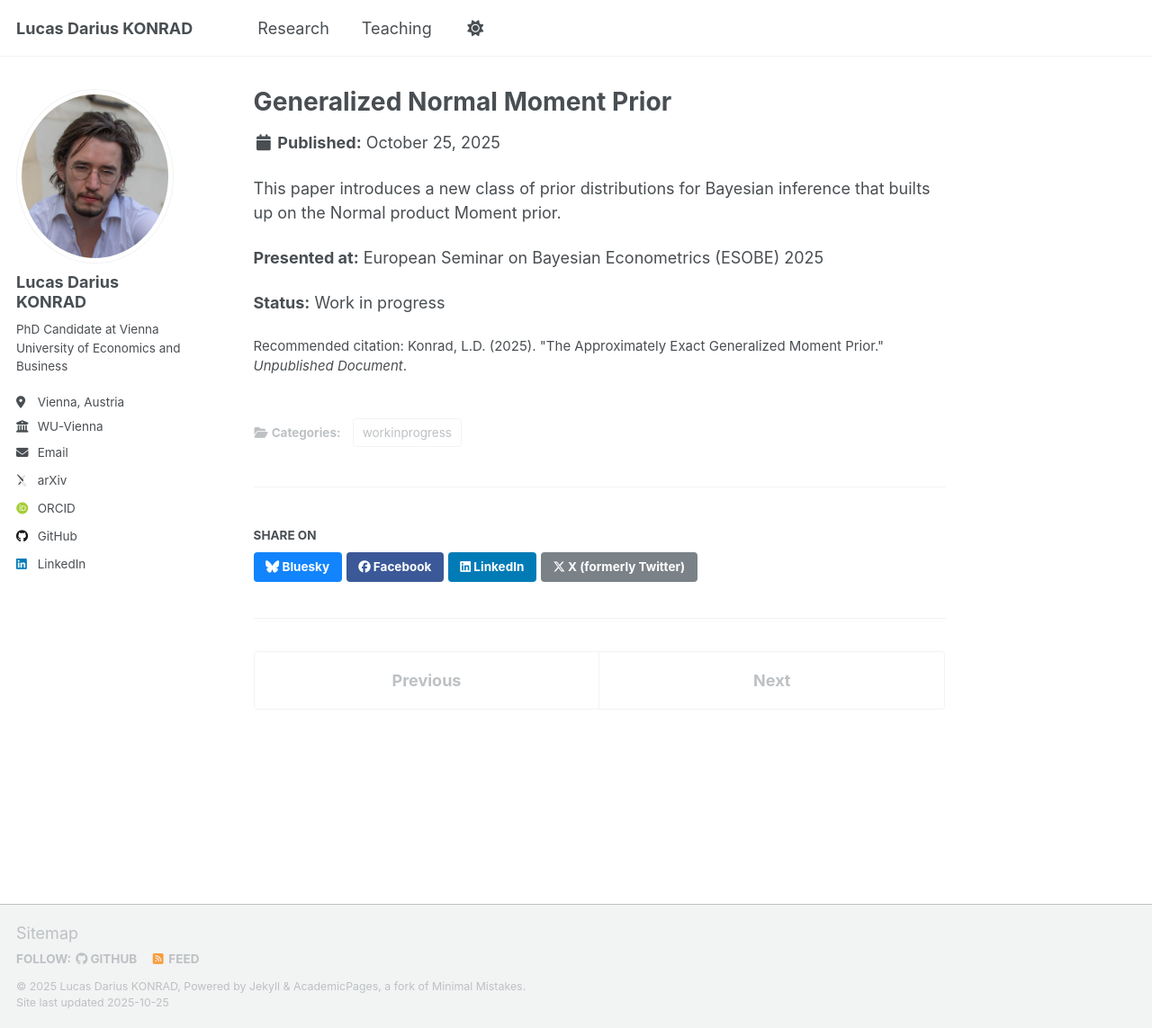
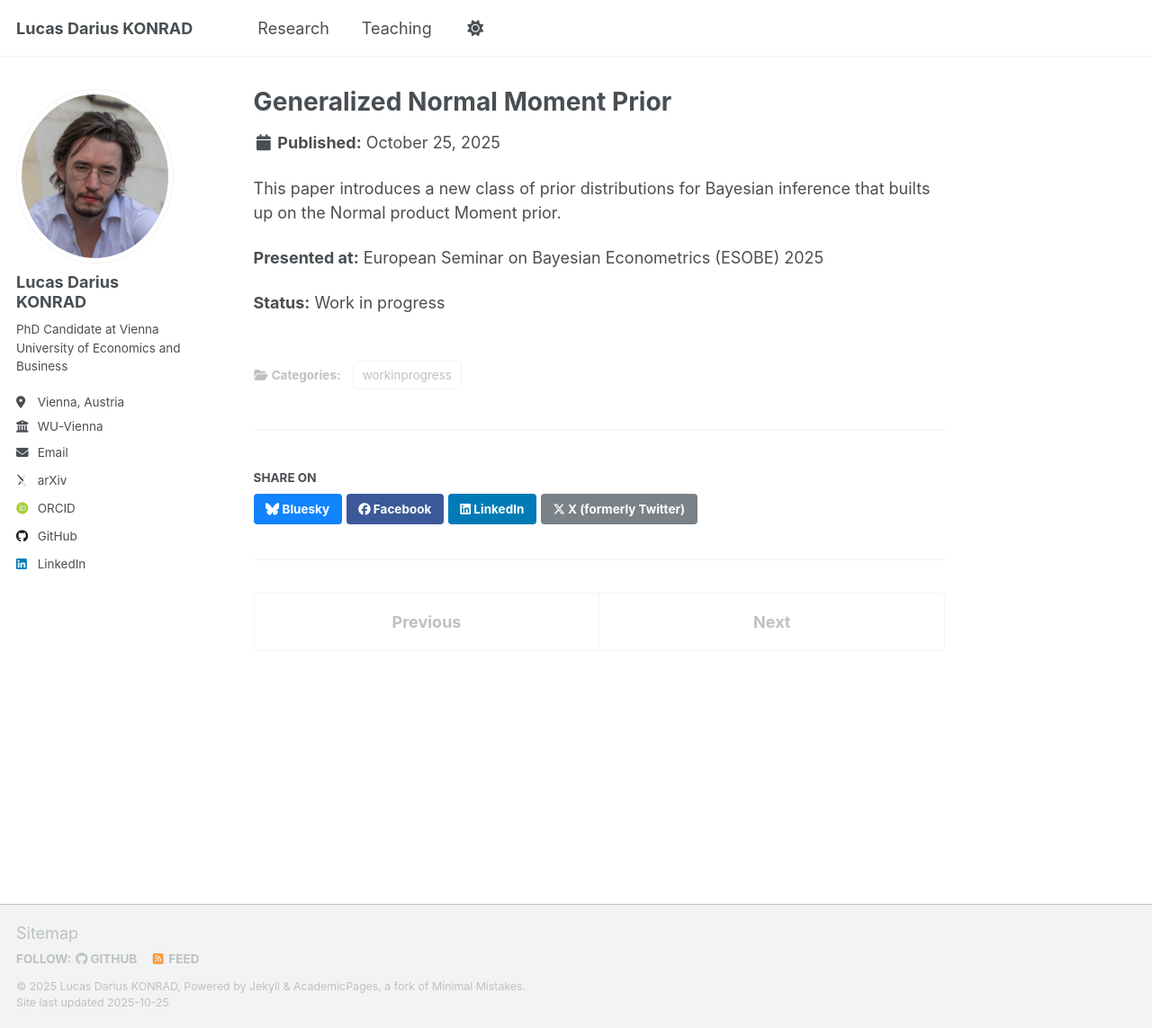
Before and after one commit to konradld/konradld.github.io, a Jekyll site: the page built from _research/publication-generalized-moment-prior.md, in a window 1280 px wide and 1143 px high. Shown: the whole window at 90% size. Built offline with Jekyll 4.4.1, drawn with Linux system fonts in a browser that asks for light colours; some web fonts are replaced; a script that is not in the unit is left out; some of the changed lines change nothing that is shown.

Commit message:
Update publication-generalized-moment-prior.md

```diff
--- a/_research/publication-generalized-moment-prior.md
+++ b/_research/publication-generalized-moment-prior.md
@@ -5,7 +5,7 @@ category: workinprogress
 permalink: /publication/2025-generalized-moment-prior
 excerpt: 'This paper develops a novel Bayesian prior distribution that approximates exact moment conditions while maintaining computational tractability.'
 
-citation: 'Konrad, L.D. (2025). &quot;The Approximately Exact Generalized Moment Prior.&quot; <i>Unpublished Document</i>.'
+#citation: 'Konrad, L.D. (2025). &quot;The Approximately Exact Generalized Moment Prior.&quot; <i>Unpublished Document</i>.'
 ---
 
 This paper introduces a new class of prior distributions for Bayesian inference that builts up on the Normal product Moment prior.
```
